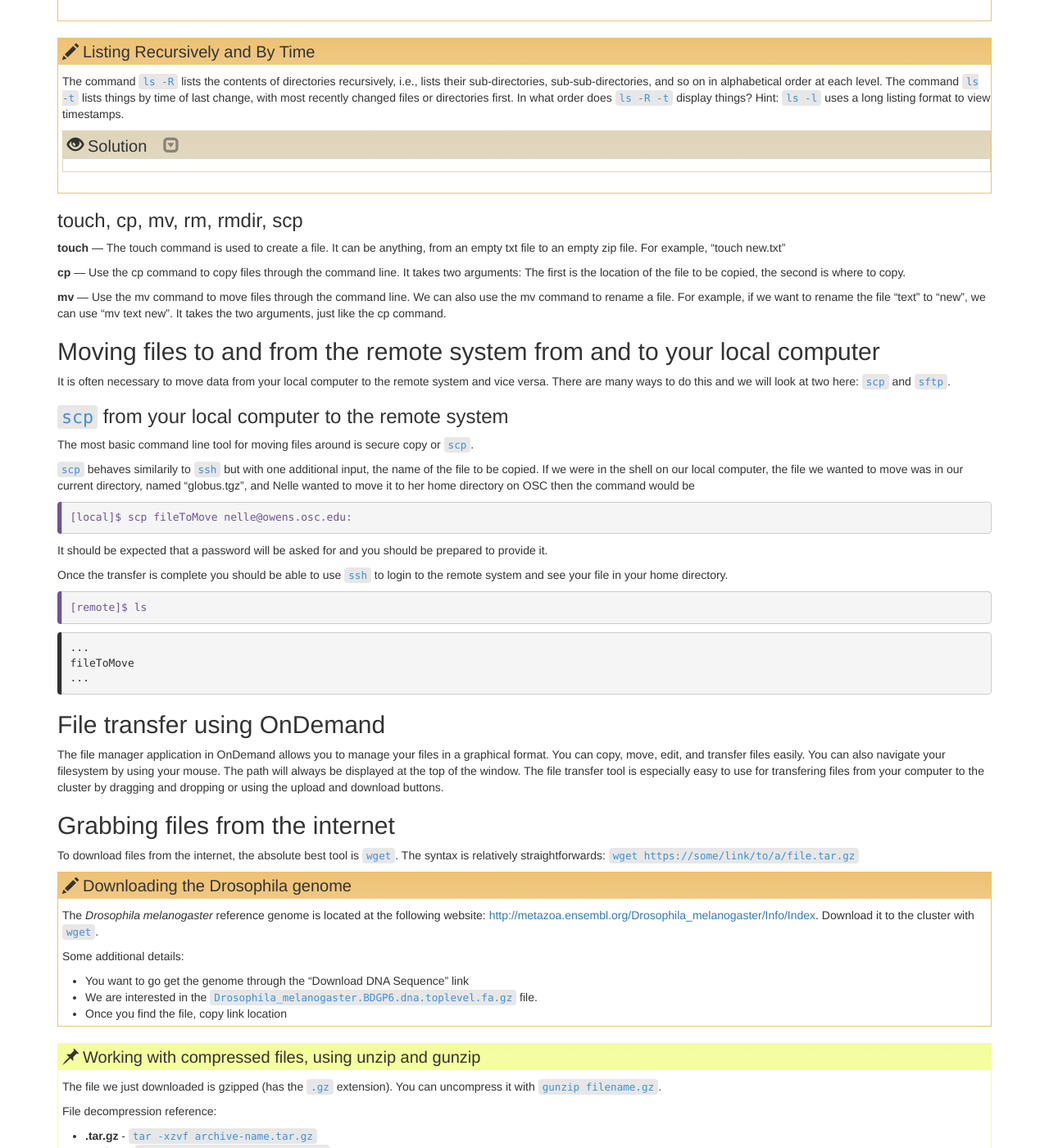
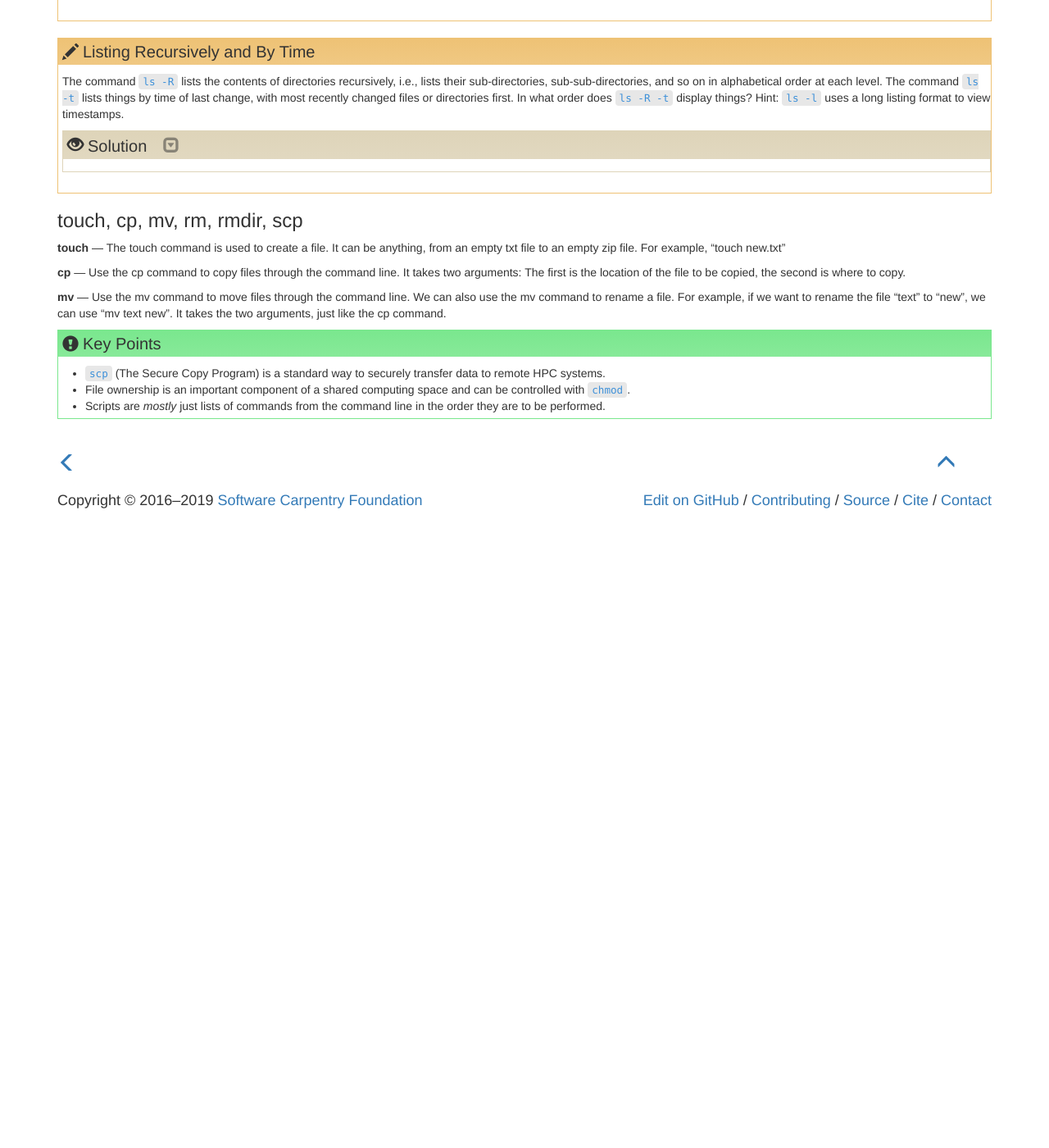
Before and after one commit to khill42/OSC_IntroHPC, a Jekyll site: the page built from _episodes/20-bash2.md, in a window 1280 px wide and 1400 px high, scrolled down 6817 px. Shown: the whole window at 82% size. Built offline with Jekyll 4.4.1, drawn with Linux system fonts in a browser that asks for light colours; after the commit the page ends 7447 px from its top, so only the background shows below that; some of the changed text lies outside the part shown.

Commit message:
Update 20-bash2.md

```diff
--- a/_episodes/20-bash2.md
+++ b/_episodes/20-bash2.md
@@ -459,91 +459,3 @@ a directory called `revised-revised-results-3`.)
 **cp** — Use the cp command to copy files through the command line. It takes two arguments: The first is the location of the file to be copied, the second is where to copy.
 
 **mv** — Use the mv command to move files through the command line. We can also use the mv command to rename a file. For example, if we want to rename the file “text” to “new”, we can use “mv text new”. It takes the two arguments, just like the cp command.
-
-
-
-## Moving files to and from the remote system from and to your local computer
-
-It is often necessary to move data from your local computer to the remote system and vice versa.  There are many ways to do this and we will look at two here: `scp` and `sftp`.
-
-### `scp` from your local computer to the remote system
-The most basic command line tool for moving files around is secure copy or `scp`.
-
-`scp` behaves similarily to `ssh` but with one additional input, the name of the file to be copied.  If we were in the shell on our local computer, the file we wanted to move was in our current directory, named "globus.tgz", and Nelle wanted to move it to her home directory on OSC then the command would be
-
-~~~
-[local]$ scp fileToMove nelle@owens.osc.edu:
-~~~
-{: .bash}
-
-It should be expected that a password will be asked for and you should be prepared to provide it.
-
-Once the transfer is complete you should be able to use `ssh` to login to the remote system and see your file in your home directory.
-
-~~~
-[remote]$ ls
-~~~
-{: .bash}
-
-~~~
-...
-fileToMove
-...
-~~~
-{: .output}
-
-## File transfer using OnDemand
-
-The file manager application in OnDemand allows you to manage your files in a graphical format. You can copy, move, edit,
-and transfer files easily. You can also navigate your filesystem by using your mouse. The path will always be displayed
-at the top of the window. The file transfer tool is especially easy to use for transfering files from your computer to the
-cluster by dragging and dropping or using the upload and download buttons.
-
-
-## Grabbing files from the internet
-
-To download files from the internet,
-the absolute best tool is `wget`.
-The syntax is relatively straightforwards: `wget https://some/link/to/a/file.tar.gz`
-
-> ## Downloading the Drosophila genome
-> The *Drosophila melanogaster* reference genome is located at the following website:
-> [http://metazoa.ensembl.org/Drosophila_melanogaster/Info/Index](http://metazoa.ensembl.org/Drosophila_melanogaster/Info/Index).
-> Download it to the cluster with `wget`.
->
-> Some additional details:
->
-> * You want to go get the genome through the "Download DNA Sequence" link
-> * We are interested in the `Drosophila_melanogaster.BDGP6.dna.toplevel.fa.gz` file.
-> * Once you find the file, copy link location
-{: .challenge}
-
-> ## Working with compressed files, using unzip and gunzip
->
-> The file we just downloaded is gzipped (has the `.gz`
-> extension).
->You can uncompress it with `gunzip filename.gz`.
->
->File decompression reference:
->
->* **.tar.gz** - `tar -xzvf archive-name.tar.gz`
->* **.tar.bz2** - `tar -xjvf archive-name.tar.bz2`
->* **.zip** - `unzip archive-name.zip`
->* **.rar** - `unrar archive-name.rar`
->* **.7z** - `7z x archive-name.7z`
->
->However, sometimes we will want to compress files
->ourselves to make file transfers easier.
->The larger the file, the longer it will take to
->transfer.
->Moreover, we can compress a whole bunch of little
->files into one big file to make it easier
->on us (no one likes transferring 70000) little files!
->
->The two compression commands we'll probably want to
->remember are the following:
->
->* Compress a single file with Gzip - `gzip filename`
->* Compress a lot of files/folders with Gzip - `tar -czvf archive-name.tar.gz folder1 file2 folder3 etc`
->
-{: .callout}
```
